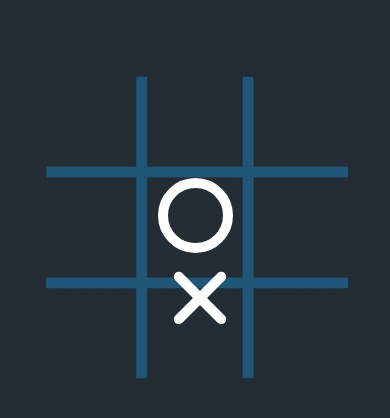
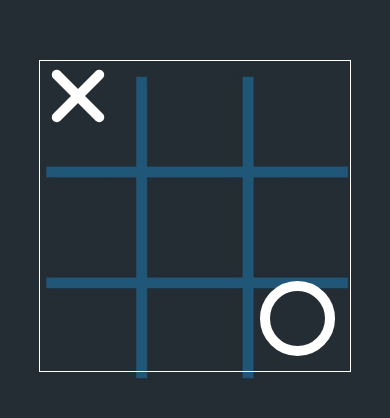
Before and after one commit to IoanaBdn/TicTacToe, a React Native app: screen / in a window 390 px wide. Shown: the part 214-632 px from the top of the page. Built offline with nearby package versions, Linux system fonts and the light colour scheme.

Commit message:
create a map for the Tic Tac Toe game

```diff
--- a/App.js
+++ b/App.js
@@ -6,12 +6,13 @@ export default function App() {
   return (
     <View style={styles.container}>
       <ImageBackground source={bg} style={styles.bg} resizeMode="contain">
-        <View style={styles.circle}/>
+        <View style={styles.map}>
+          <View style={styles.circle} />
 
-
-        <View>
-          <View style={styles.crossLine} />
-          <View style={[styles.crossLine, styles.crossLineReversed]} />
+          <View style={styles.cross}>
+            <View style={styles.crossLine} />
+            <View style={[styles.crossLine, styles.crossLineReversed]} />
+          </View>
         </View>
       </ImageBackground>
       <StatusBar style="auto" />
@@ -35,35 +36,49 @@ const styles = StyleSheet.create({
 
     paddingTop: 15,
   },
+  map:{
+    borderWidth:1,
+    borderColor:'white',
+    width:'80%',
+    aspectRatio:1
+  },
   circle: {
+    position: "absolute",
+    left:2*105,
+    top:2*105,
     width: 75,
     height: 75,
     borderRadius: 50,
     alignItems: "center",
     justifyContent: "center",
     margin: 10,
-    borderWidth:10,
-    borderColor:'white'
+    borderWidth: 10,
+    borderColor: "white",
+  },
+  cross:{
+    position: "absolute",
+    width: 75,
+    height: 75,
   },
 
   crossLine: {
-    position:'absolute',
+    position: "absolute",
+    left:32.5,
     width: 10,
     height: 70,
     backgroundColor: "white",
-    borderRadius:5,
+    borderRadius: 5,
     transform: [
       {
-        rotate: '45deg',
+        rotate: "45deg",
       },
     ],
-
   },
   crossLineReversed: {
     transform: [
       {
-        rotate: '-45deg',
+        rotate: "-45deg",
       },
     ],
-  }
+  },
 });
```
